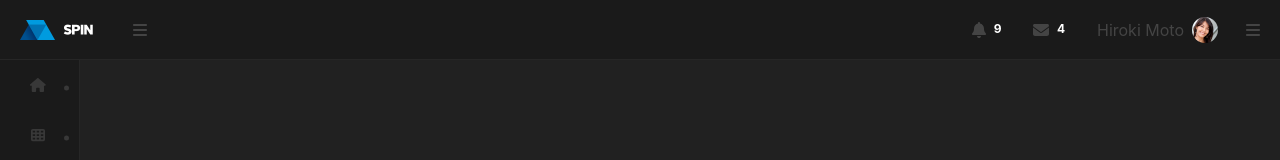
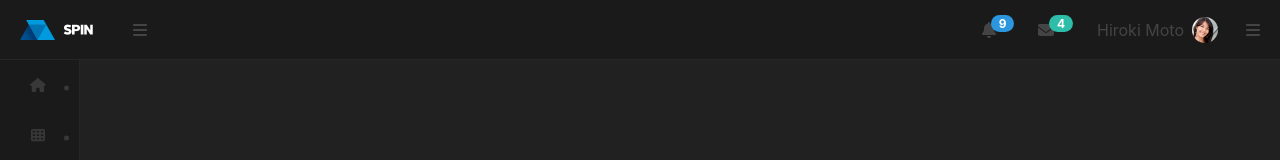
Before and after one commit to eMercedes/spin-v2, a React (Create React App) app: page / in a window 1280 px wide. Shown: the top 160 px of the page. Built offline with nearby package versions, Linux system fonts and the light colour scheme.

Commit message:
fix: update unread numbers

```diff
--- a/src/components/header/Header.scss
+++ b/src/components/header/Header.scss
@@ -39,6 +39,19 @@
                 width: 26px;
                 height: 26px;
             }
+            .badge {
+                line-height: 8px;
+                margin-left: -5px;
+                margin-top: -10px;
+                border-radius: 20px;
+
+                &.notify {
+                    background-color: #2c97de;
+                }
+                &.message {
+                    background-color: #2dbda8;
+                }
+            }
             &::after {
                 display: none;
             }
--- a/src/components/header/Messages.tsx
+++ b/src/components/header/Messages.tsx
@@ -13,7 +13,7 @@ const Messages = () => {
             title={
                 <>
                     <FontAwesomeIcon icon={faEnvelope} />
-                    <span className='badge badge-pill badge-success'>4</span>
+                    <span className='badge badge-pill badge-success message'>4</span>
                 </>
             }
         >
--- a/src/components/header/Notifications.tsx
+++ b/src/components/header/Notifications.tsx
@@ -13,7 +13,7 @@ const Notifications = () => {
             title={
                 <>
                     <FontAwesomeIcon icon={faBell} />
-                    <span className='badge badge-pill badge-success'>9</span>
+                    <span className='badge badge-pill badge-success notify'>9</span>
                 </>
             }
         >
```
